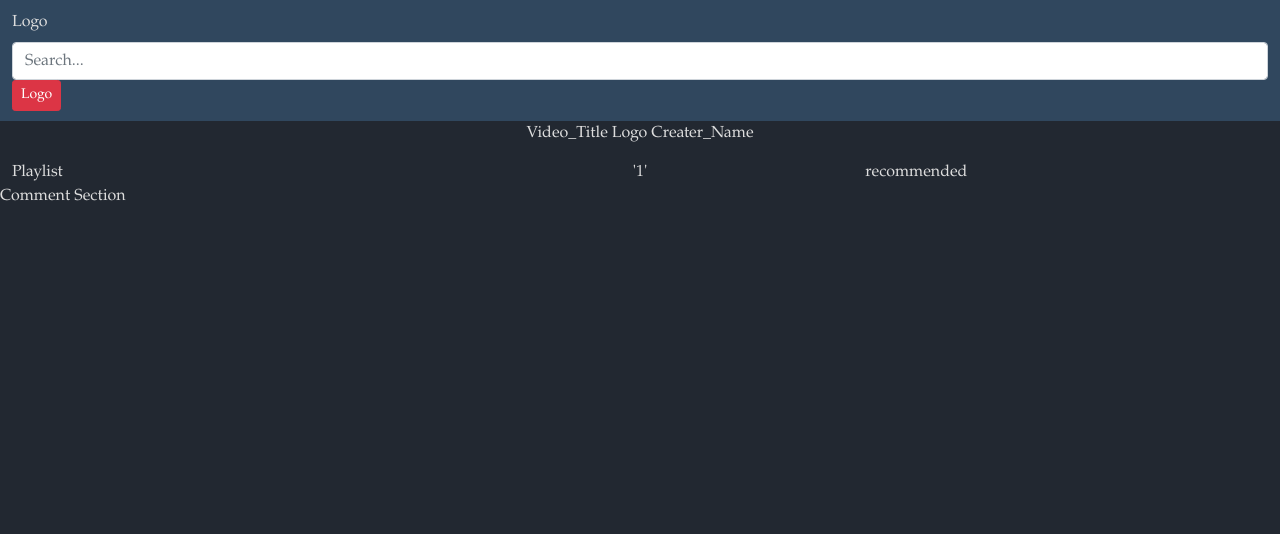
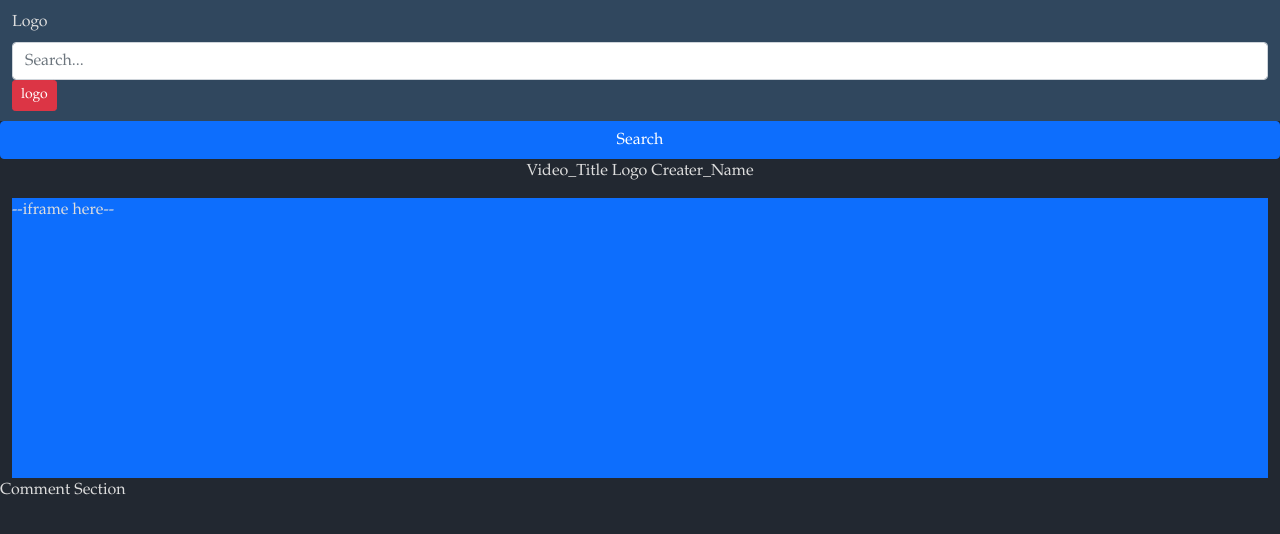
Before and after one commit to CMolitoris/YouTubeClone, a React (Create React App) app: page / in a window 1280 px wide. Shown: the top 534 px of the page. Built offline with nearby package versions, Linux system fonts and the light colour scheme.

Commit message:
Video Player and Search Result Components Created.
Video Player and Search Result Components Created.

```diff
--- a/src/components/App.jsx
+++ b/src/components/App.jsx
@@ -3,12 +3,13 @@ import './App.css'
 import Header from './Header/Header';
 import VideoPlayer from './VideoPlayer/VideoPlayer';
 import VideoTitle from './VideoTitle/VideoTitle';
+import SearchResults from './SearchResults/SearchResults';
 
 
 class App extends Component {
   constructor(props) {
     super(props);
-    this.state = {  }
+    this.state = {}
   }
 
 
@@ -24,21 +25,22 @@ class App extends Component {
     return (
       <div className='container-fluid app-base'>
         <div className='row'>
-          <Header />
+          <Header getVideo={this.getVideo} />
+          <SearchResults />
         </div>
         <div className='row'>
           <VideoTitle />
         </div>
         <div className='row'>
-          <div className='col'>
+          {/* <div className='col'>
           Playlist
-          </div>
-          <div className='col'>
+          </div> */}
+          <div>
             <VideoPlayer />
           </div>
-          <div className='col'>
+          {/* <div className='col'>
           recommended
-          </div>
+          </div> */}
         </div>
         <div className='row'>
           Comment Section
--- a/src/components/Header/Header.jsx
+++ b/src/components/Header/Header.jsx
@@ -3,12 +3,12 @@ import './Header.css'
 import SearchBar from './SearchBar/SearchBar';
 
 
-const Header = () => {
+const Header = (props) => {
 
 
     return (
             <div className='header-color header-style'>
-                <SearchBar />
+                <SearchBar getVideo={props.getVideo}/>
             </div>
      );
 }
--- a/src/components/Header/SearchBar/SearchBar.jsx
+++ b/src/components/Header/SearchBar/SearchBar.jsx
@@ -4,7 +4,7 @@ import Button from 'react-bootstrap/Button'
 import Col from 'react-bootstrap/Col'
 
 
-const SearchBar = () => {
+const SearchBar = (props) => {
     const [search, setSearch] = useState({
         searchInput: ''
     })
@@ -18,6 +18,7 @@ const SearchBar = () => {
 
     const handleSubmit = (event) => {
         event.preventDefault();
+        props.getVideo()
     }
 
     return (
@@ -30,7 +31,7 @@ const SearchBar = () => {
                     <Form.Control className='form-control' type="text" name='searchInput'  placeholder="Search..." onChange={handleChange}/>
                 </Col>
                 <Col>
-                    <Button type='submit' className='btn btn-sm btn-danger'>Logo</Button>
+                    <Button type='submit' className='btn btn-sm btn-danger'>logo</Button>
                 </Col>
             </Form>
         </div>
--- /dev/null
+++ b/src/components/SearchResults/SearchResults.jsx
@@ -0,0 +1,27 @@
+import React, {useState} from 'react';
+import Button from 'react-bootstrap/Button'
+import Offcanvas from 'react-bootstrap/Offcanvas';
+
+const SearchResults = (props) => {
+    const [show, setShow] = useState(false);
+
+    const handleClose = () => setShow(false);
+    const handleShow = () => setShow(true);
+
+    return (
+        <>
+        <Button variant="primary" onClick={handleShow}>Search</Button>
+
+        <Offcanvas show={show} onHide={handleClose}>
+            <Offcanvas.Header closeButton>
+            <Offcanvas.Title>Search Results</Offcanvas.Title>
+            </Offcanvas.Header>
+            <Offcanvas.Body>
+                something
+            </Offcanvas.Body>
+        </Offcanvas>
+        </>
+    );
+    }
+
+export default SearchResults;
--- a/src/components/VideoPlayer/VideoPlayer.css
+++ b/src/components/VideoPlayer/VideoPlayer.css
@@ -0,0 +1,4 @@
+#video-player{
+    width: 100%;
+    height: 280px;
+}
--- a/src/components/VideoPlayer/VideoPlayer.jsx
+++ b/src/components/VideoPlayer/VideoPlayer.jsx
@@ -1,11 +1,12 @@
 import React from 'react';
-
+import './VideoPlayer.css';
+import Col from 'react-bootstrap/Col'
 
 function VideoPlayer() {
     return (
-        <div className='col text-center'>
-            '1'
-        </div>
+        <Col className='bg-primary' id='video-player'>
+            --iframe here--
+        </Col>
 
      );
 }
```
Also changed, not shown: src/components/SearchResults/SearchResults.css (added).
